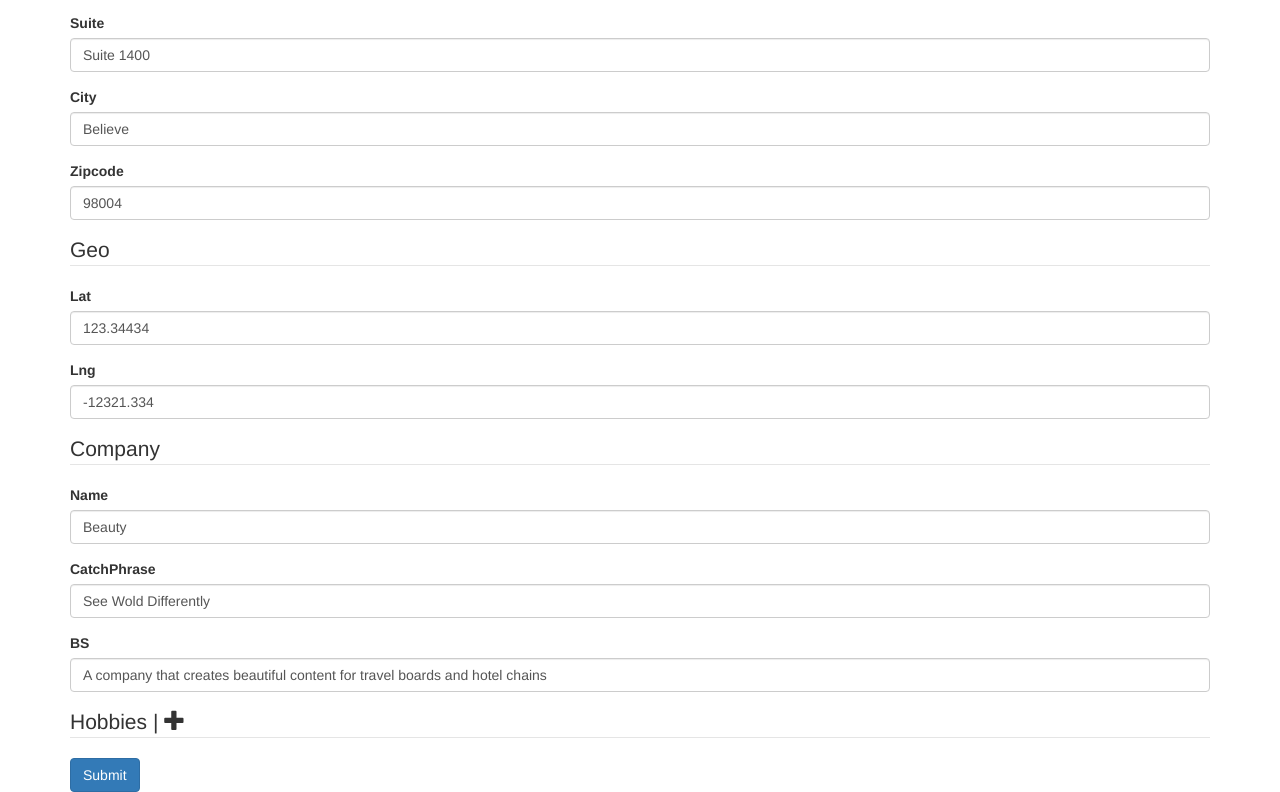
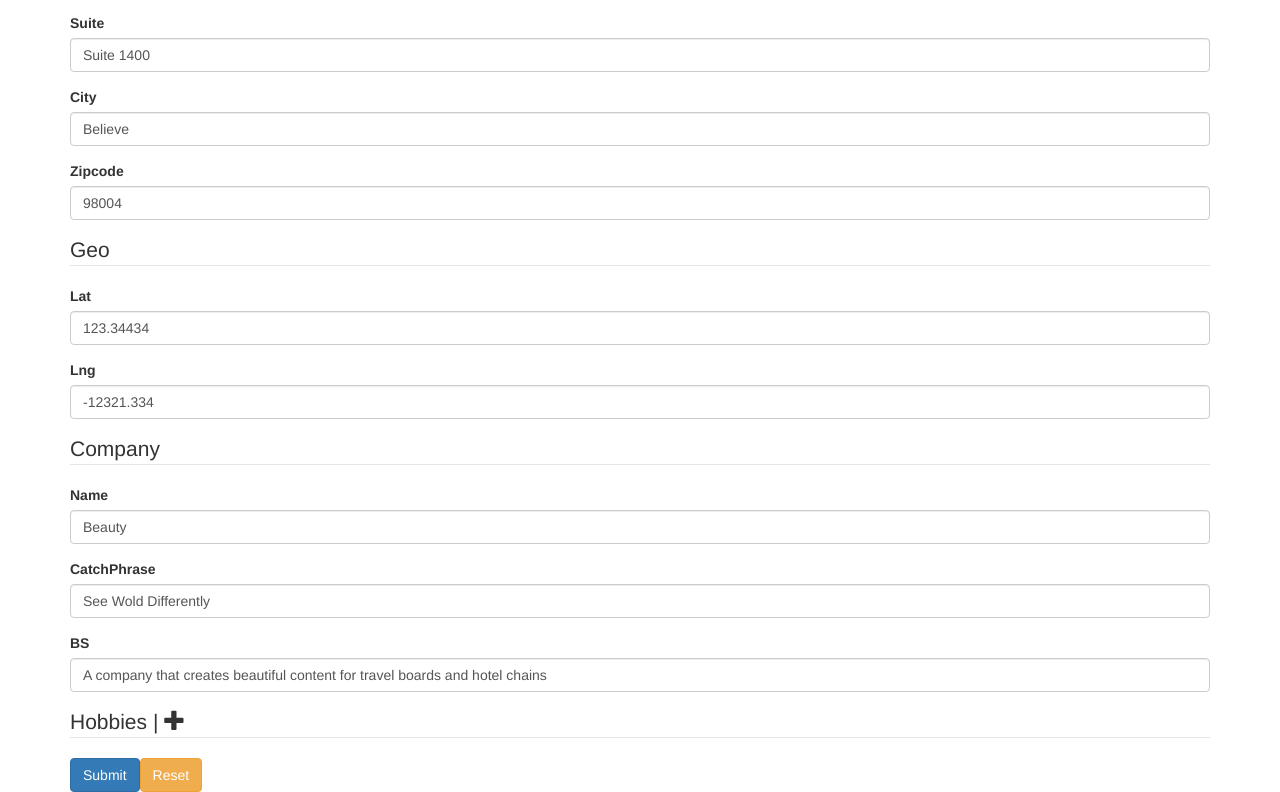
Before and after one commit to MrTato/Angular-9-Masterclass-with-TypeScript-Firebase-Material, an Angular app in the folder MYFIRSTANGULARSAPP/: page /new-user-reactive in a window 1280 px wide. Shown: the part 610-1402 px from the top of the page. Built offline with nearby package versions, Linux system fonts and the light colour scheme.

Commit message:
96. Resetting the value of a form

```diff
--- a/MYFIRSTANGULARSAPP/src/app/components/new-user-reactive/new-user-reactive.component.html
+++ b/MYFIRSTANGULARSAPP/src/app/components/new-user-reactive/new-user-reactive.component.html
@@ -88,5 +88,6 @@
     </fieldset>
 
     <button class="btn btn-primary" type="submit">Submit</button>
+    <button class="btn btn-warning" type="button" (click)="resetForm()">Reset</button>
   </form>
 </div>
--- a/MYFIRSTANGULARSAPP/src/app/components/new-user-reactive/new-user-reactive.component.ts
+++ b/MYFIRSTANGULARSAPP/src/app/components/new-user-reactive/new-user-reactive.component.ts
@@ -64,4 +64,8 @@
 
   }
 
+  resetForm() {
+    this.userForm.reset();
+  }
+
 }
```
